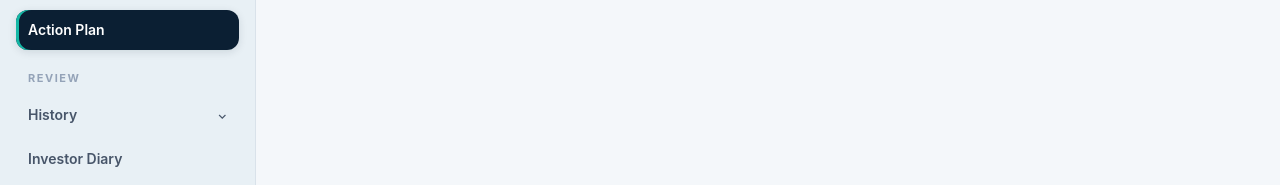
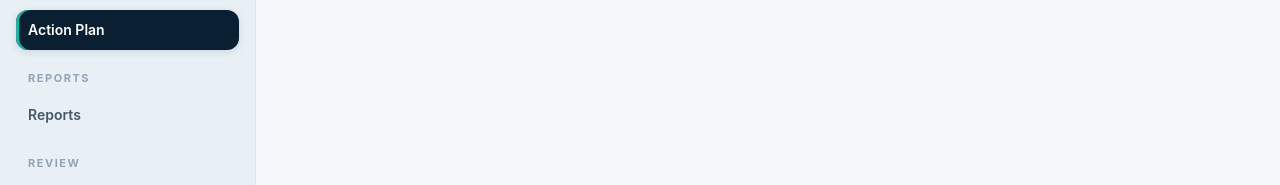
Before and after one commit to Bhardwaj1-star/planvesto, a Next.js app in the folder frontend/: page /investor/action-plan in a window 1280 px wide. Shown: the part 452-637 px from the top of the page. Built offline with nearby package versions, Linux system fonts and the light colour scheme; no server answers.

Commit message:
feat: add Reports section to investor sidebar

```diff
--- a/frontend/components/InvestorSidebar.tsx
+++ b/frontend/components/InvestorSidebar.tsx
@@ -24,6 +24,7 @@ const navigation: NavGroup[] = [
   },
   { label: "Decide", items: [{ label: "Strategy Builder", href: "/investor/strategy-builder" }] },
   { label: "Implement", items: [{ label: "Action Plan", href: "/investor/action-plan" }] },
+  { label: "Reports", items: [{ label: "Reports", href: "/investor/reports" }] },
   {
     label: "Review",
     items: [
```
